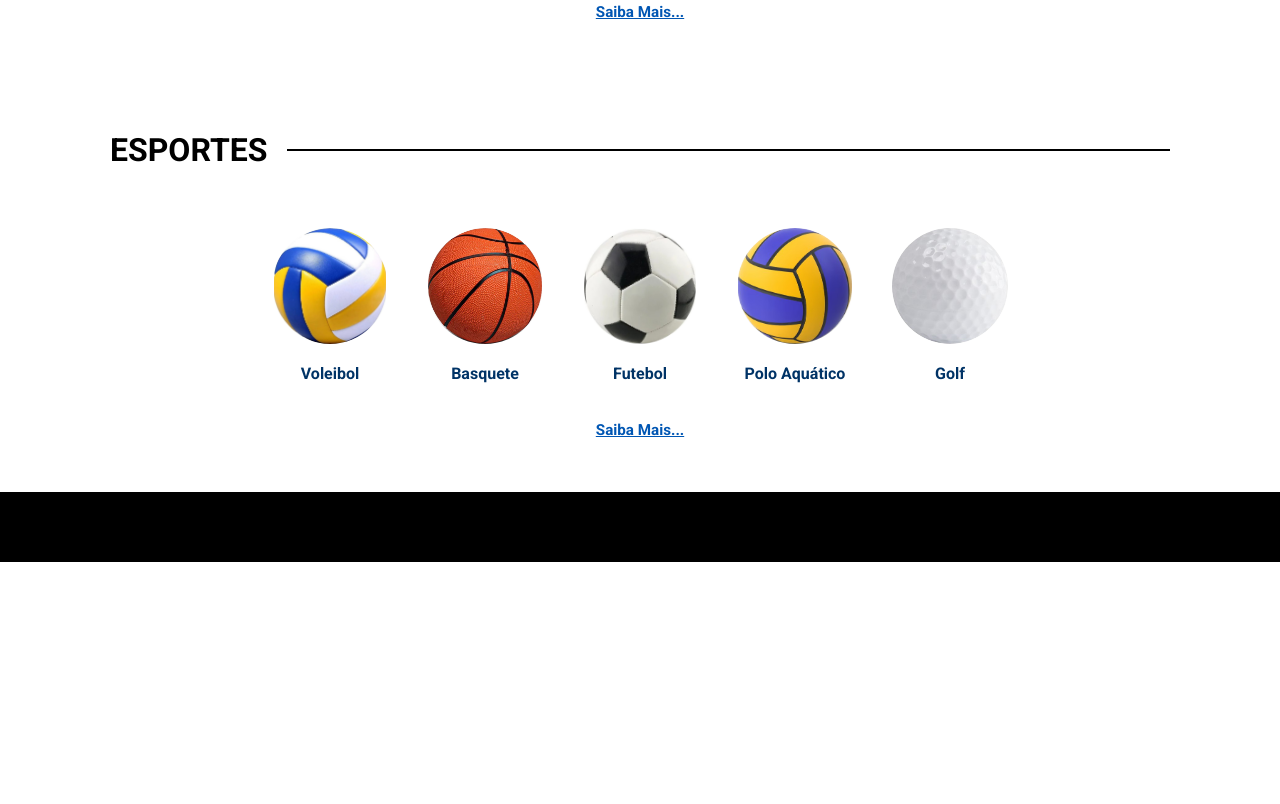
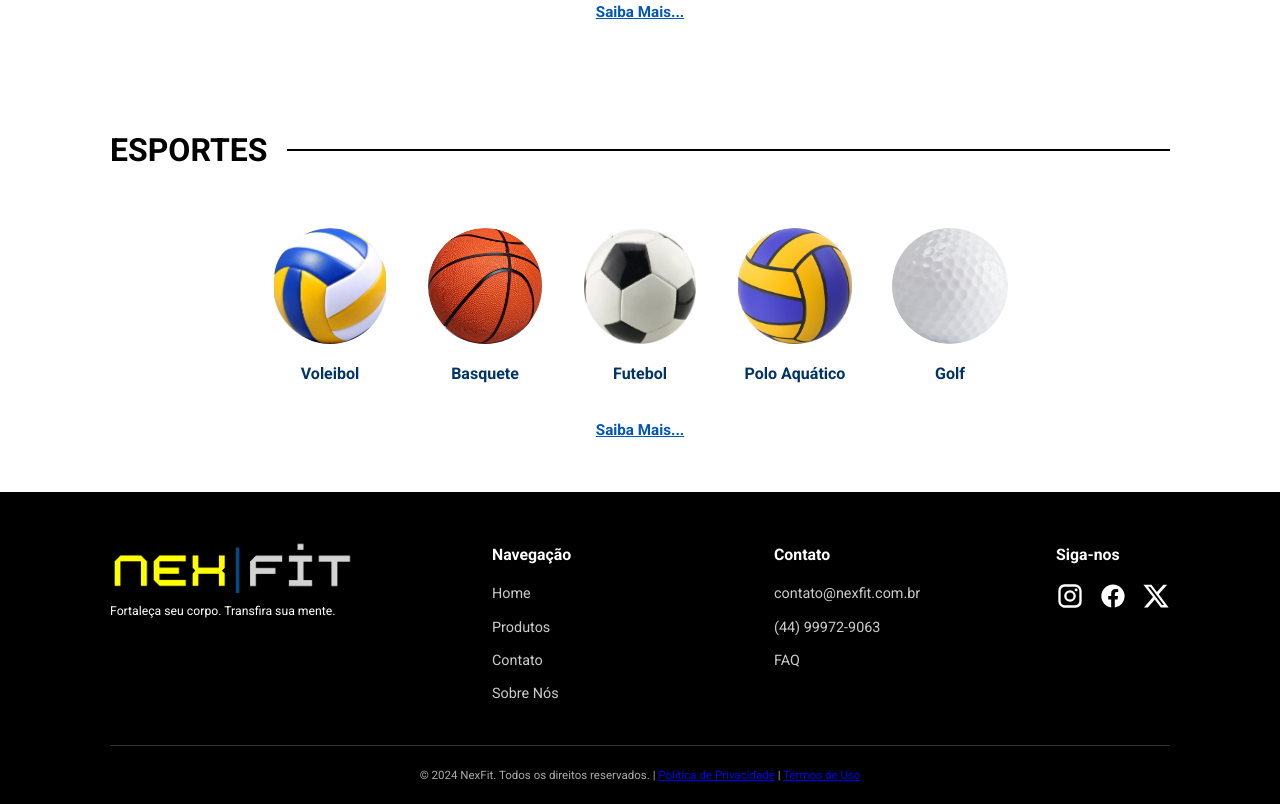
Before and after one commit to liviapiveta/NexFit, a plain HTML site: page home.html in a window 1280 px wide. Shown: the part 2051-2855 px from the top of the page. Before the commit the page ends 2613 px from the top, so only its background shows below. Drawn offline with nearby package versions, Linux system fonts and the light colour scheme.

Commit message:
Add files via upload

```diff
--- a/home.html
+++ b/home.html
@@ -202,7 +202,51 @@
     <script src="script.js"></script>
 
     <footer class="site-footer">
-        <!-- O conteúdo do seu rodapé continua aqui -->
+        <div class="container">
+            <div class="footer-content">
+                <div class="footer-logo-area">
+                    <img src="imagens/Logo 02 NexFit.png" alt="Logo NexFit">
+                    <p class="tagline">Fortaleça seu corpo. Transfira sua mente.</p>
+                </div>
+
+                <div class="footer-links-column">
+                    <h4>Navegação</h4>
+                    <ul>
+                        <li><a href="home.html">Home</a></li>
+                        <li><a href="produtos.html">Produtos</a></li>
+                        <li><a href="contato.html">Contato</a></li>
+                        <li><a href="#">Sobre Nós</a></li>
+                    </ul>
+                </div>
+
+                <div class="footer-links-column">
+                    <h4>Contato</h4>
+                    <ul>
+                        <li><a href="mailto:contato@nexfit.com.br">contato@nexfit.com.br</a></li>
+                        <li><a href="#">(44) 99972-9063</a></li>
+                        <li><a href="#">FAQ</a></li>
+                    </ul>
+                </div>
+
+                <div class="footer-social">
+                    <h4>Siga-nos</h4>
+                    <div class="social-icons">
+                        <a href="https://instagram.com" target="_blank" aria-label="Instagram">
+                            <svg viewBox="0 0 24 24"><path d="M7.8,2H16.2C19.4,2 22,4.6 22,7.8V16.2A5.2,5.2 0,0 1,16.2 22H7.8C4.6,22 2,19.4 2,16.2V7.8A5.2,5.2 0,0 1,7.8 2M7.6,4A3.6,3.6 0,0 0,4 7.6V16.4C4,18.39 5.61,20 7.6,20H16.4A3.6,3.6 0,0 0,20 16.4V7.6C20,5.61 18.39,4 16.4,4H7.6M17.25,5.5A1.25,1.25 0,0 1,18.5 6.75A1.25,1.25 0,0 1,17.25 8A1.25,1.25 0,0 1,16 6.75A1.25,1.25 0,0 1,17.25 5.5M12,7A5,5 0,0 1,17 12A5,5 0,0 1,12 17A5,5 0,0 1,7 12A5,5 0,0 1,12 7M12,9A3,3 0,0 0,9 12A3,3 0,0 0,12 15A3,3 0,0 0,15 12A3,3 0,0 0,12 9Z" /></svg>
+                        </a>
+                        <a href="https://facebook.com" target="_blank" aria-label="Facebook">
+                            <svg viewBox="0 0 24 24"><path d="M12 2.04C6.5 2.04 2 6.53 2 12.06C2 17.06 5.66 21.21 10.44 21.96V14.96H7.9V12.06H10.44V9.81C10.44 7.31 11.93 5.96 14.22 5.96C15.31 5.96 16.45 6.15 16.45 6.15V8.62H15.19C13.95 8.62 13.56 9.39 13.56 10.18V12.06H16.34L15.89 14.96H13.56V21.96A10 10 0 0 0 22 12.06C22 6.53 17.5 2.04 12 2.04Z" /></svg>
+                        </a>
+                        <a href="https://x.com" target="_blank" aria-label="X/Twitter">
+                            <svg viewBox="0 0 24 24"><path d="M18.244 2.25h3.308l-7.227 8.26 8.502 11.24H16.17l-5.214-6.817L4.99 21.75H1.68l7.73-8.835L1.254 2.25H8.08l4.713 6.231zm-1.161 17.52h1.833L7.084 4.126H5.117z" /></svg>
+                        </a>
+                    </div>
+                </div>
+            </div>
+            <div class="footer-bottom">
+                <p>&copy; 2024 NexFit. Todos os direitos reservados. | <a href="#">Política de Privacidade</a> | <a href="#">Termos de Uso</a></p>
+            </div>
+        </div>
     </footer>
 </body>
 </html>
```
